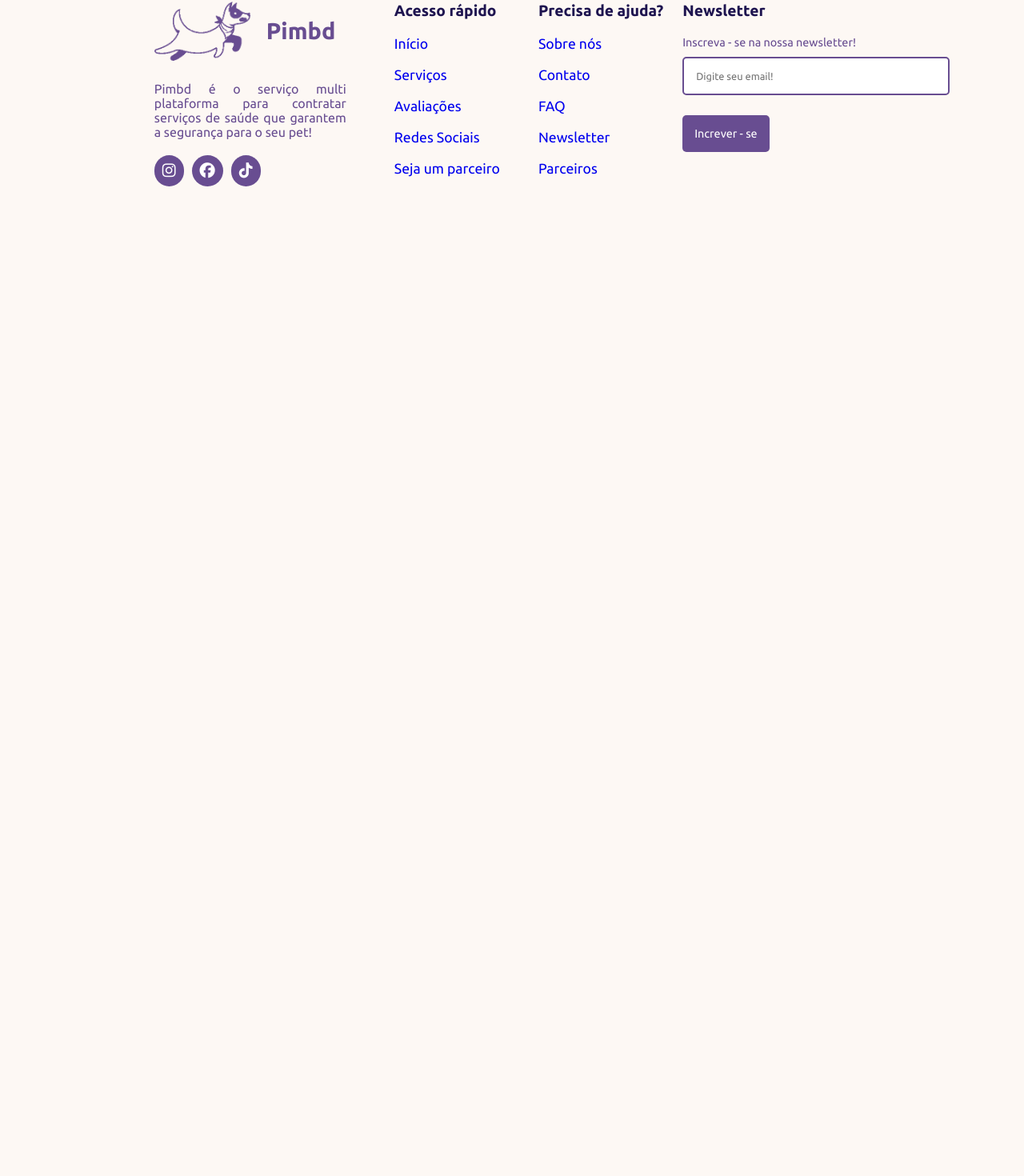
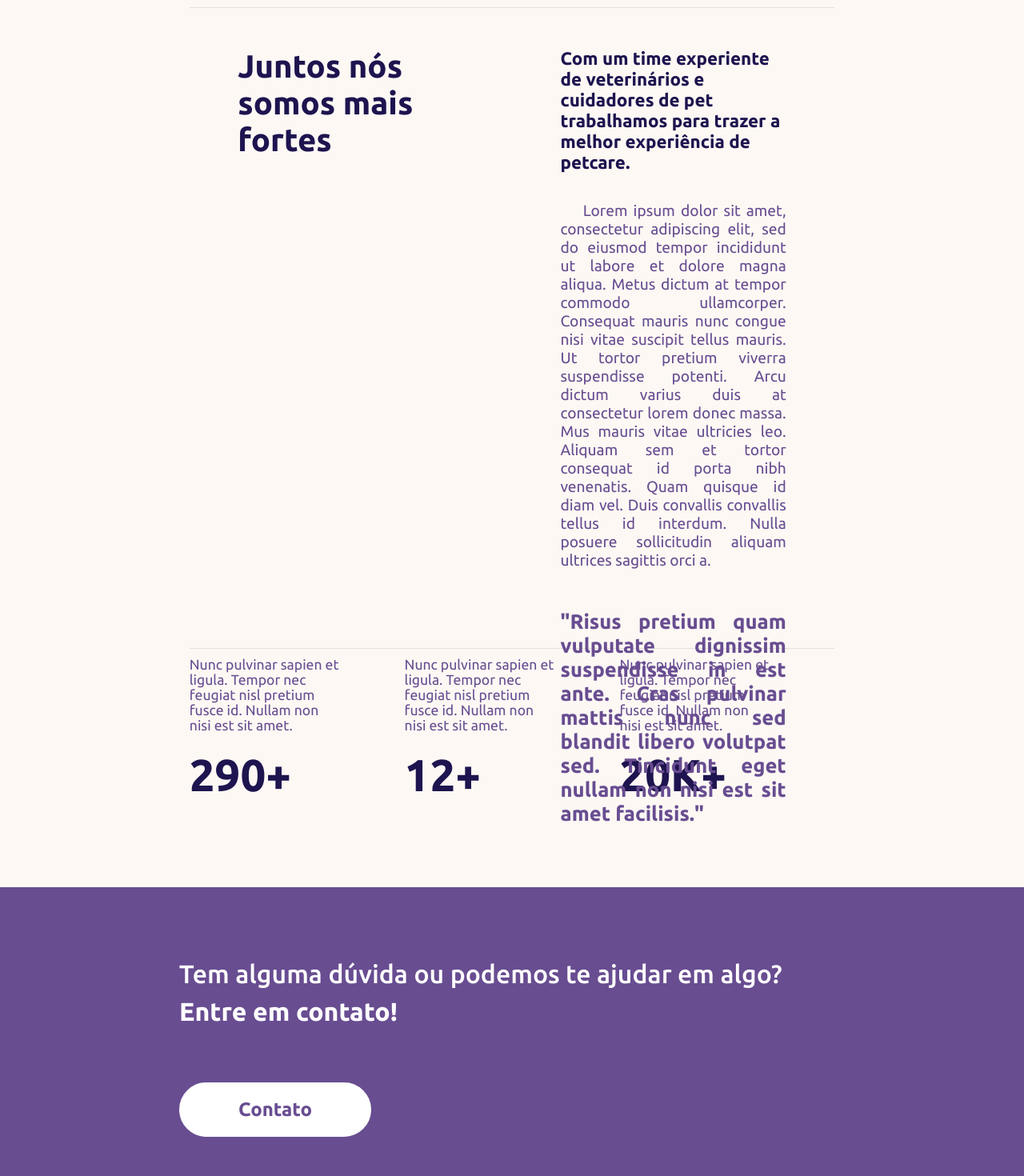
Before and after one commit to Pimbad/pimbad-landing-page, a React (Create React App) app: page /sobre-nos in a window 1280 px wide. Shown: the part 1151-2621 px from the top of the page at 80% size. Before the commit the page ends 1460 px from the top, so only its background shows below. Built offline with nearby package versions, Linux system fonts and the light colour scheme.

Commit message:
feature: add full style to about page

```diff
--- a/src/components/footer/footer.component.css
+++ b/src/components/footer/footer.component.css
@@ -18,7 +18,7 @@ footer{
     margin-bottom: 20px;
     padding-top: 50px;
     display: flex;
-    border-top: 1px solid rgba(0,0,0,.2);
+    border-top: 1px solid rgba(0,0,0,.1);
 }
 
 .footer-first-item{
@@ -94,7 +94,8 @@ footer{
     background: var(--button-title-color);
     color: var(--background-color);
     font-size: .9rem;
-    border-radius: 5px;
+    border-radius: 30px;
+    font-weight: bold;
     transition: .5s;
 }
 
--- a/src/pages/about/about.page.css
+++ b/src/pages/about/about.page.css
@@ -36,7 +36,8 @@
     width: 50%;
     text-align: justify;
     font-size: 1.3rem;
-    color: var(--button-title-color)
+    color: var(--button-title-color);
+    margin-left: 18%;
 }
 
 .about-second-block{
@@ -53,3 +54,149 @@
 .about-second-block img{
     width: 60%;
 }
+
+.about-third-block{
+    width: 90vw;
+    height: 1000px;
+    margin-left: 50%;
+    transform: translateX(-50%);
+    margin-top: 100px;
+}
+
+.about-third-block-content{
+    width: 70%;
+    height: 100%;
+    border-top: 1px solid rgba(0, 0, 0, .1);
+    margin-left: 50%;
+    transform: translateX(-50%);
+}
+
+.about-third-block-text{
+    display: flex;
+    width: 100%;
+    height: 80%;
+}
+
+.about-third-block-text-item{
+    flex: 1;
+    height: 100%;
+}
+
+.about-third-block-text-item h2{
+    margin-top: 50px;
+    text-align: left;
+    font-size: 2.5rem;
+    width: 70%;
+    color: var(--title-color);
+    margin-left: 50%;
+    transform: translateX(-50%);
+}
+
+.about-third-block-text-item h6{
+    margin-top: 50px;
+    width: 70%;
+    text-align: left;
+    font-size: 1.4rem;
+    color: var(--title-color);
+    margin-left: 50%;
+    transform: translateX(-50%);
+}
+
+.about-third-block-text-item p{
+    text-align: left;
+    width: 70%;
+    color: var(--button-title-color);
+    font-size: 1.2rem;
+    text-align: justify;
+    margin-left: 50%;
+    transform: translateX(-50%);
+}
+
+.about-third-block-text-item h3{
+    text-align: left;
+    width: 70%;
+    color: var(--button-title-color);
+    font-size: 1.6rem;
+    text-align: justify;
+    margin-left: 50%;
+    transform: translateX(-50%);
+    margin-top: 50px;
+}
+
+.about-third-block-numbers{
+    width: 100%;
+    height: 20%;
+    display: flex;
+    align-items: center;
+    justify-content: center;
+    border-top: 1px solid rgba(0, 0, 0, .1);
+}
+
+.about-third-block-numbers-item{
+    flex: 1;
+    display: flex;
+    align-items: left;
+    justify-content: center;
+    flex-direction: column;
+    height: 90%;
+}
+
+.about-third-block-numbers-item p{
+    width: 70%;
+    color: var(--button-title-color);
+    font-size: 1.1rem;
+    text-align: left;
+}
+
+.about-third-block-numbers-item h2{
+    color: var(--title-color);
+    margin-top: 20px;
+    font-size: 3.5rem;
+    text-align: left;
+}
+
+.about-fourth-block{
+    margin-top: 100px;
+    margin-bottom: 100px;
+    background: var(--button-title-color);
+    height: 400px;
+    width: 100vw;
+    display: flex;
+    align-items: center;
+    justify-content: center;
+}
+
+.about-fourth-block-content{
+    width: 65vw;
+    height: 60%;
+}
+
+.about-fourth-block-content h3{
+    text-align: left;
+    color: var(--background-color);
+    font-size: 2rem;
+    font-weight: 500;
+    margin-top: 10px;
+}
+
+.about-fourth-block-content a{
+    margin-top: 70px;
+    width: 200px;
+    padding: 15px;
+    border: 5px solid white;
+    background: var(--background-color);
+    border-radius: 100px;
+    color: var(--button-title-color);
+    font-size: 1.5rem;
+    font-weight: bold;
+    float: left;
+    cursor: pointer;
+    transition: .5s;
+    text-decoration: none;
+}
+
+.about-fourth-block-content a:hover{
+    background: transparent;
+    color: var(--background-color);
+    transition: .5s;
+}
--- a/src/pages/about/about.page.tsx
+++ b/src/pages/about/about.page.tsx
@@ -1,4 +1,5 @@
 import './about.page.css'
+import { Link } from 'react-router-dom';
 
 
 const AboutPage = () => {
@@ -24,6 +25,67 @@ const AboutPage = () => {
             <div className='about-second-block'>
                 <img src='images/pimbd-about-background.png' alt='illustrative-background'/>
             </div>
+
+            <div className='about-third-block'>
+                <div className='about-third-block-content'>
+                    <div className='about-third-block-text'>
+                        <div className='about-third-block-text-item'>
+                            <h2>Juntos nós somos mais fortes</h2>
+                        </div>
+
+                        <div className='about-third-block-text-item'>
+                            <h6>
+                                Com um time experiente de veterinários e cuidadores de pet
+                                trabalhamos para trazer a melhor experiência de petcare.
+                            </h6>
+                            <br/>
+                            <br/>
+                            <p>
+                                &nbsp;&nbsp;&nbsp;&nbsp;Lorem ipsum dolor sit amet, consectetur adipiscing elit,
+                                sed do eiusmod tempor incididunt ut labore et dolore magna aliqua.
+                                Metus dictum at tempor commodo ullamcorper.
+                                Consequat mauris nunc congue nisi vitae suscipit tellus mauris.
+                                Ut tortor pretium viverra suspendisse potenti.
+                                Arcu dictum varius duis at consectetur lorem donec massa.
+                                Mus mauris vitae ultricies leo. Aliquam sem et tortor consequat id porta nibh venenatis.
+                                Quam quisque id diam vel. Duis convallis convallis tellus id interdum.
+                                Nulla posuere sollicitudin aliquam ultrices sagittis orci a.
+                            </p>
+                            <h3>
+                                "Risus pretium quam vulputate dignissim suspendisse in est ante.
+                                Cras pulvinar mattis nunc sed blandit libero volutpat sed.
+                                Tincidunt eget nullam non nisi est sit amet facilisis."
+                            </h3>
+                        </div>
+                    </div>
+
+                    <div className='about-third-block-numbers'>
+                        <div className='about-third-block-numbers-item'>
+                            <p>Nunc pulvinar sapien et ligula. Tempor nec feugiat nisl pretium fusce id. Nullam non nisi est sit amet.</p>
+                            <h2>290+</h2>
+                        </div>
+                        <div className='about-third-block-numbers-item'>
+                            <p>Nunc pulvinar sapien et ligula. Tempor nec feugiat nisl pretium fusce id. Nullam non nisi est sit amet.</p>
+                            <h2>12+</h2>
+                        </div>
+                        <div className='about-third-block-numbers-item'>
+                            <p>Nunc pulvinar sapien et ligula. Tempor nec feugiat nisl pretium fusce id. Nullam non nisi est sit amet.</p>
+                            <h2>20K+</h2>
+                        </div>
+                    </div>
+                </div>
+            </div>
+
+            <div className='about-fourth-block'>
+                <div className='about-fourth-block-content'>
+                    <h3>Tem alguma dúvida ou podemos te ajudar em algo?</h3>
+                    <h3>
+                        <strong>Entre em contato!</strong>
+                    </h3>
+
+                    <Link to='/contato'>Contato</Link>
+                </div>
+            </div>
         </section>
     )
 }
```
